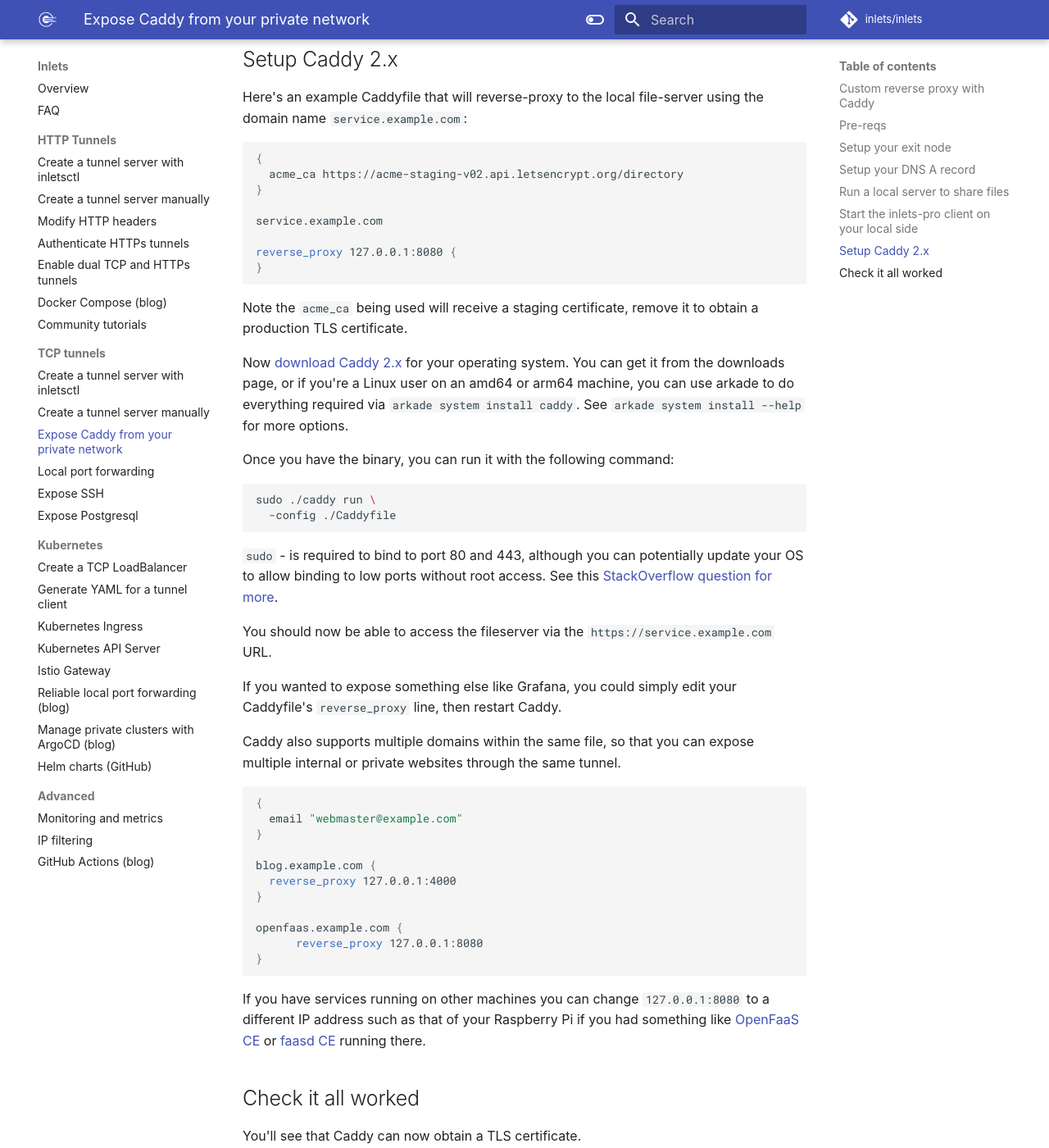
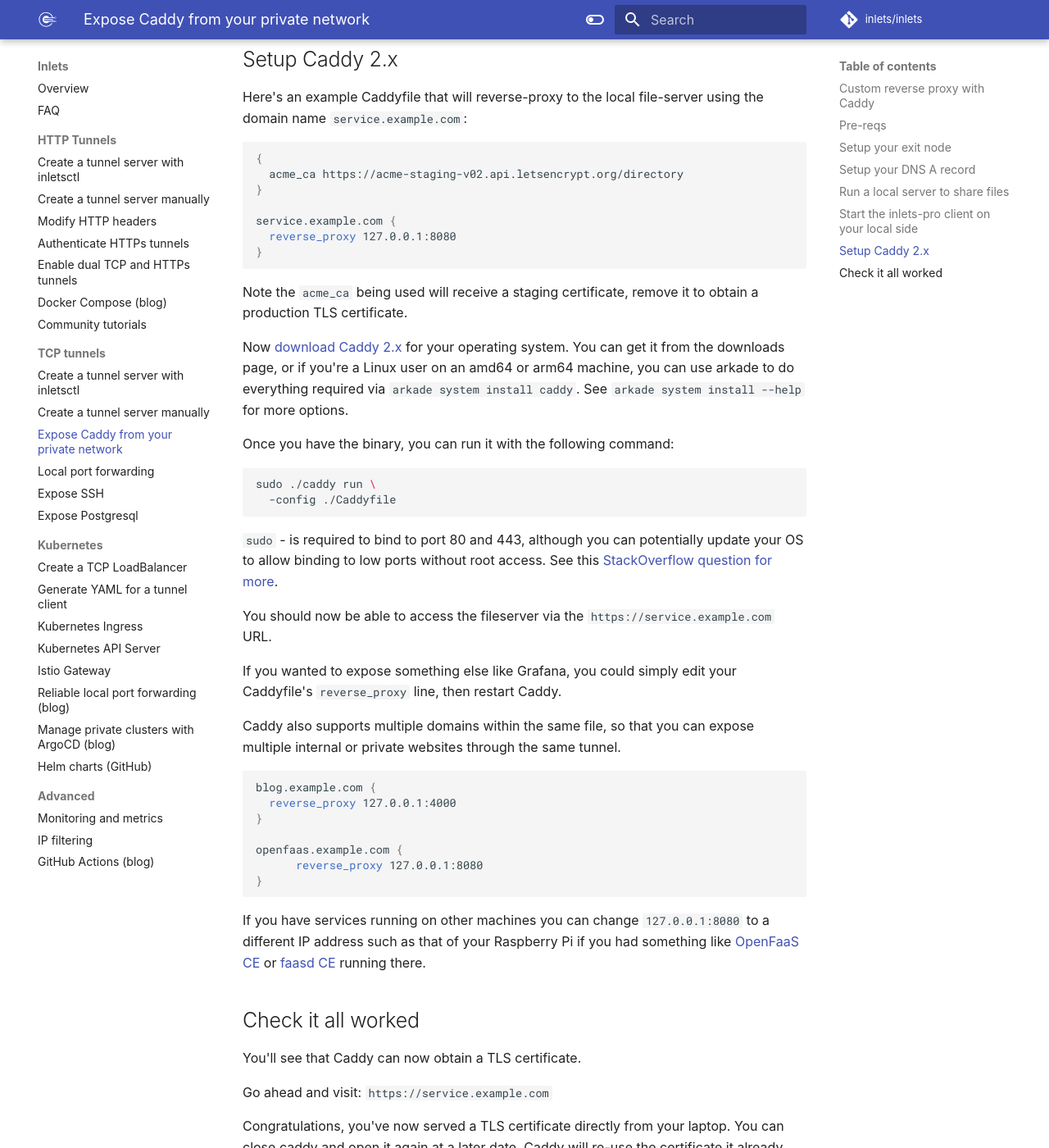
Before and after one commit to inlets/docs.inlets.dev, an MkDocs documentation site: the page built from docs/tutorial/caddy-http-tunnel.md, in a window 1280 px wide and 1400 px high, scrolled down 2290 px. Shown: the whole window at 82% size. Built offline with MkDocs 1.6.1 and Material for MkDocs 9.7.7, drawn with Linux system fonts in a browser that asks for light colours; some web fonts are replaced.

Commit message:
Remove email section for Caddy
Signed-off-by: Alex Ellis (OpenFaaS Ltd) <alexellis2@gmail.com>

````diff
--- a/docs/tutorial/caddy-http-tunnel.md
+++ b/docs/tutorial/caddy-http-tunnel.md
@@ -93,9 +93,8 @@
   acme_ca https://acme-staging-v02.api.letsencrypt.org/directory
 }
 
-service.example.com
-
-reverse_proxy 127.0.0.1:8080 {
+service.example.com {
+  reverse_proxy 127.0.0.1:8080
 }
 ```
 
@@ -119,10 +118,6 @@
 Caddy also supports multiple domains within the same file, so that you can expose multiple internal or private websites through the same tunnel.
 
 ```Caddyfile
-{
-  email "webmaster@example.com"
-}
-
 blog.example.com {
   reverse_proxy 127.0.0.1:4000
 }
````
